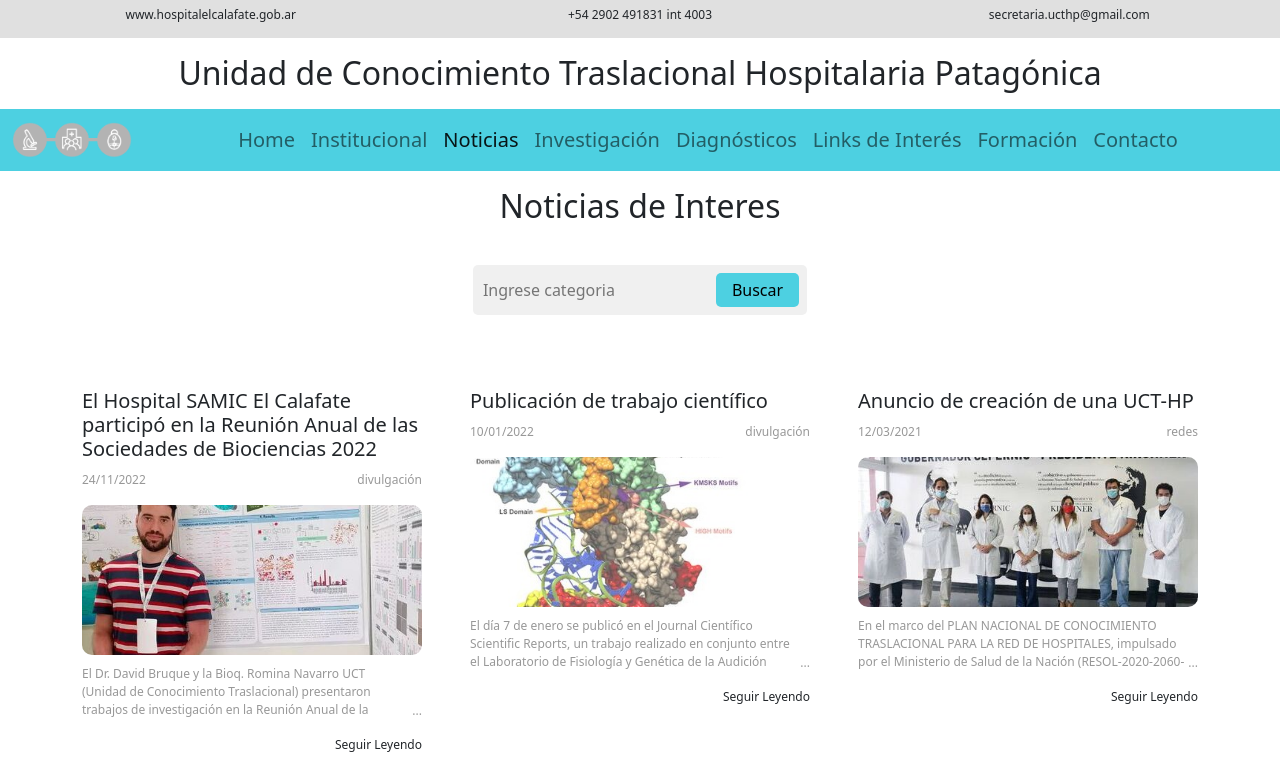
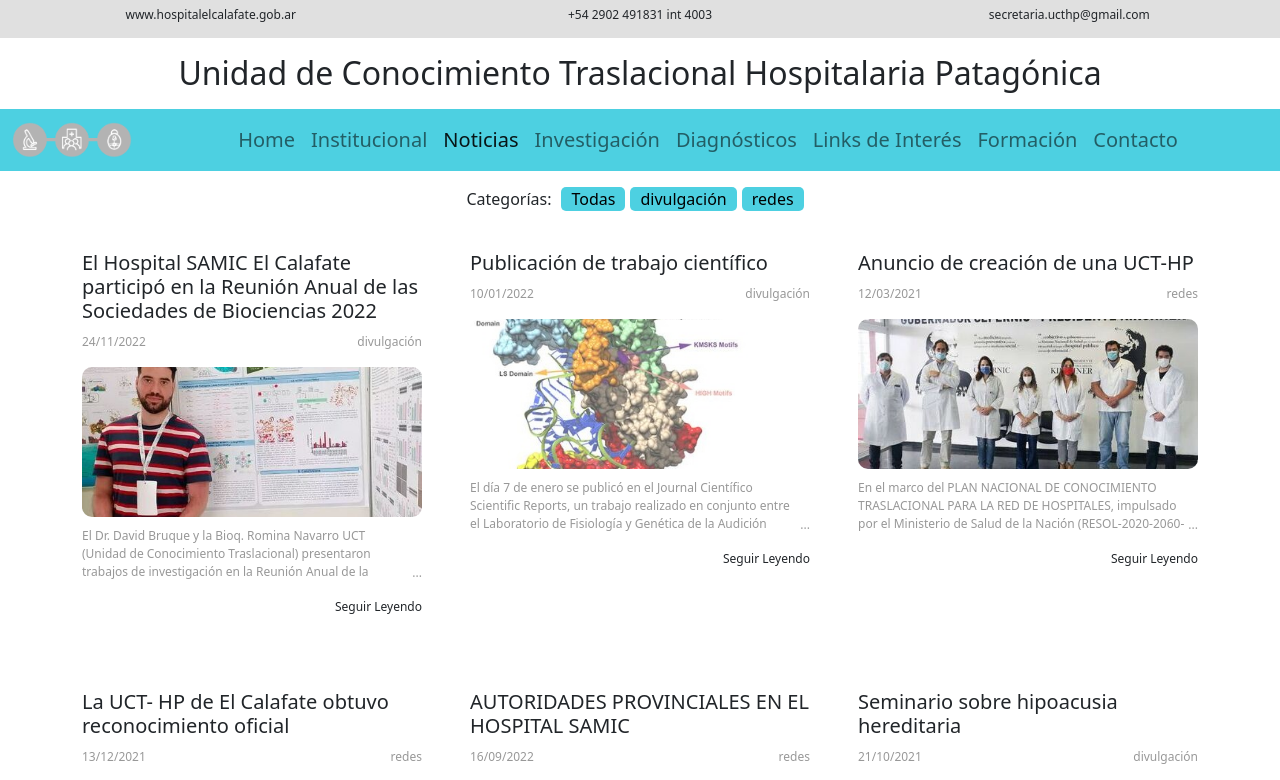
Before and after one commit to Calafate/uct-hp, a React (Create React App) app: page /Noticias in a window 1280 px wide. Shown: the top 780 px of the page. Built offline with nearby package versions, Linux system fonts and the light colour scheme; a web font is replaced by a local one.

Commit message:
actualizaciones

```diff
--- /dev/null
+++ b/src/components/Noticias/SearchCategory/index.jsx
@@ -0,0 +1,23 @@
+
+import './styles.css';
+
+
+const index = ({categories, filterCategory}) => {
+
+  return (
+		<div className='categories'>
+			{categories.map(category => (
+				<button
+					type='button'
+					className='btn-category'
+					onClick={() => filterCategory(category)}
+					key={category}
+				>
+					{category}
+				</button>
+			))}
+    </div>
+  )
+}
+
+export default index
--- /dev/null
+++ b/src/components/Noticias/SearchCategory/styles.css
@@ -0,0 +1,17 @@
+.categories {
+    display: flex;
+    flex-wrap: wrap;
+    justify-content: center;
+    align-items: center;
+    gap: 5px;
+    margin-left: 10px;
+    margin-right: 10px;
+}
+
+.btn-category {
+    outline: none;
+    border: none;
+    padding: 0 10px;
+    border-radius: 5px;
+    background-color: var(--main-color);
+}
--- a/src/pages/Blog/index.jsx
+++ b/src/pages/Blog/index.jsx
@@ -23,9 +23,9 @@ const Blog = () => {
     <>
       <Menu />
       <div className="container">
-        <Link className='blog-goBack' to='/Noticias'>
+        {/* <Link className='blog-goBack' to='/Noticias'>
           <h6 className="text-end"><span>&#8592;</span> <span>Volver a Noticias</span></h6>
-        </Link>
+        </Link> */}
         {blog ? (
           <div className='blog-wrap'>
             <div>
--- a/src/pages/Blog/styles.css
+++ b/src/pages/Blog/styles.css
@@ -11,15 +11,6 @@
   margin-bottom: 2rem;
   display: block;
 }
-.blog-wrap header {
-  text-align: center;
-}
-
-.blog-date {
-  font-size: 0.8rem;
-  color: #8e0b0b;
-  font-weight: 500;
-}
 
 .blog-wrap img {
   width: 70%;
--- a/src/pages/Noticias.jsx
+++ b/src/pages/Noticias.jsx
@@ -3,46 +3,71 @@ import EmptyList from '../components/common/EmptyList';
 import Menu from '../components/Menu';
 import Footer from '../components/Footer';
 import BlogList from '../components/Noticias/BlogList';
-import SearchBar from '../components/Noticias/SearchBar';
+/* import SearchBar from '../components/Noticias/SearchBar'; */
+import SearchCategory from '../components/Noticias/SearchCategory';
 import { noticiasList } from '../data/data';
+import '../styles/noticias.css'
 
 
 const Noticias = () => {
   const [blogs, setBlogs] = useState(noticiasList);
-  const [searchKey, setSearchKey] = useState('');
+  /* const [searchKey, setSearchKey] = useState(''); */
+
+  // filtro por categoria
+  const allCategories = [
+		'Todas',
+		...new Set(noticiasList.map(article => article.category)),
+	];
+	const [categories, setCategories] = useState(allCategories);
+  const filterCategory = (category) => {
+		if (category === 'Todas'){
+      setCategories(allCategories)
+			setBlogs(noticiasList)
+			return
+		}
+	const filteredData = noticiasList.filter(article => article.category === category);
+		setBlogs(filteredData)
+	}
 
   // Search submit
-  const handleSearchBar = (e) => {
+  /* const handleSearchBar = (e) => {
     e.preventDefault();
     handleSearchResults();
-  };
+  }; */
 
   // Search for blog by category
-  const handleSearchResults = () => {
+  /* const handleSearchResults = () => {
     const allBlogs = noticiasList;
     const filteredBlogs = allBlogs.filter((blog) =>
       blog.category.toLowerCase().includes(searchKey.toLowerCase().trim())
     );
     setBlogs(filteredBlogs);
-  };
+  }; */
 
   // Clear search and show all blogs
-  const handleClearSearch = () => {
+  /* const handleClearSearch = () => {
     setBlogs(noticiasList);
     setSearchKey('');
-  };
+  }; */
 
   return (
     <div>
       <Menu />
-      <h2>Noticias de Interes</h2>
-      {/* Search Bar */}
+      <div className="category-container">
+        <div>Categorías: </div>
+        <SearchCategory
+          categories={categories}
+          filterCategory={filterCategory}
+          />
+      </div>
+
+      {/* Search Bar
       <SearchBar
         value={searchKey}
         clearSearch={handleClearSearch}
         formSubmit={handleSearchBar}
         handleSearchKey={(e) => setSearchKey(e.target.value)}
-      />
+      />*/}
       {/* Blog List & Empty View */}
       {!blogs.length ? <EmptyList /> : <BlogList blogs={blogs} />}
       <Footer />
--- /dev/null
+++ b/src/styles/noticias.css
@@ -0,0 +1,6 @@
+.category-container {
+    display: flex;
+    justify-content: center;
+    align-items: center;
+    margin-bottom: 30px;
+}
```
